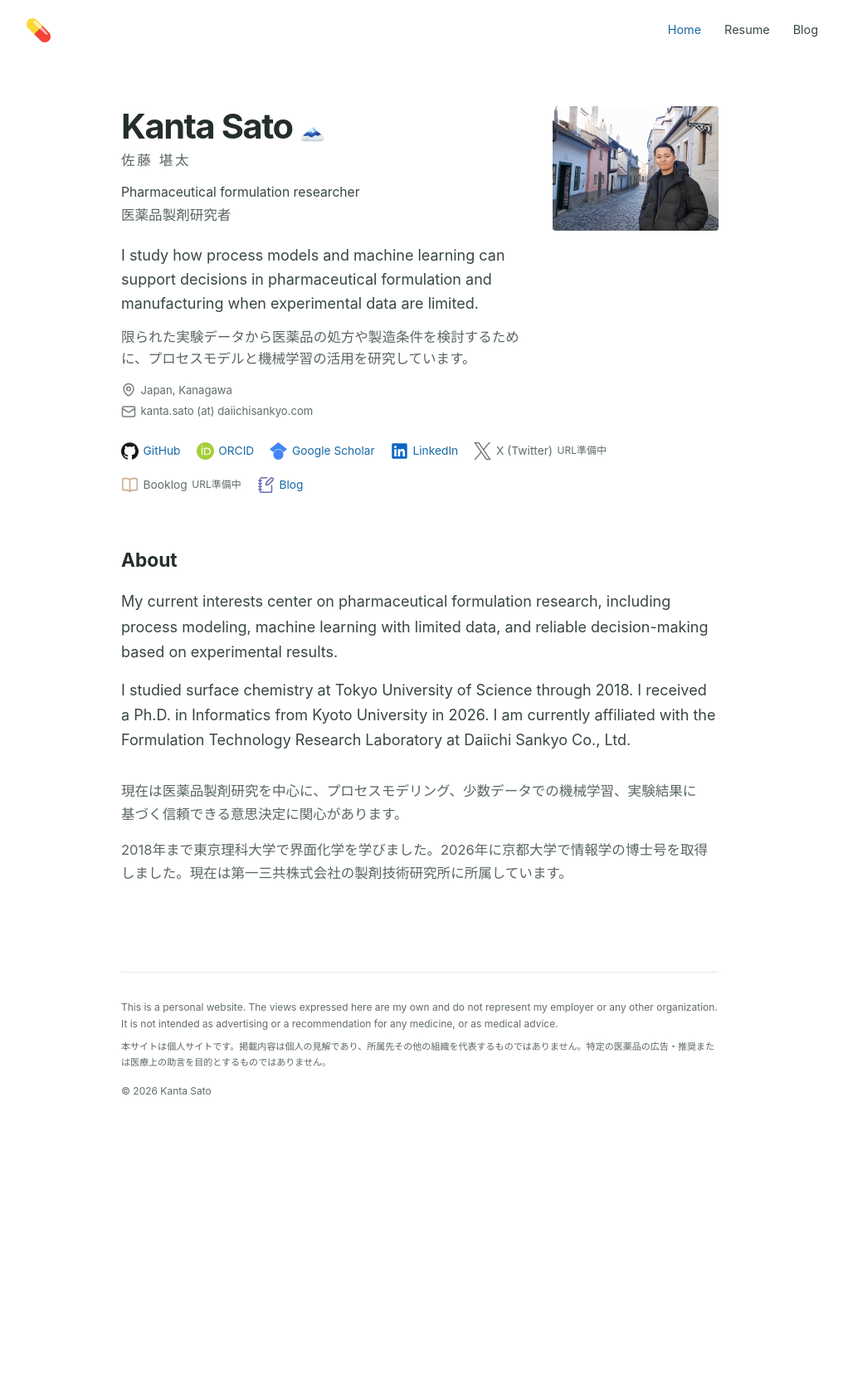
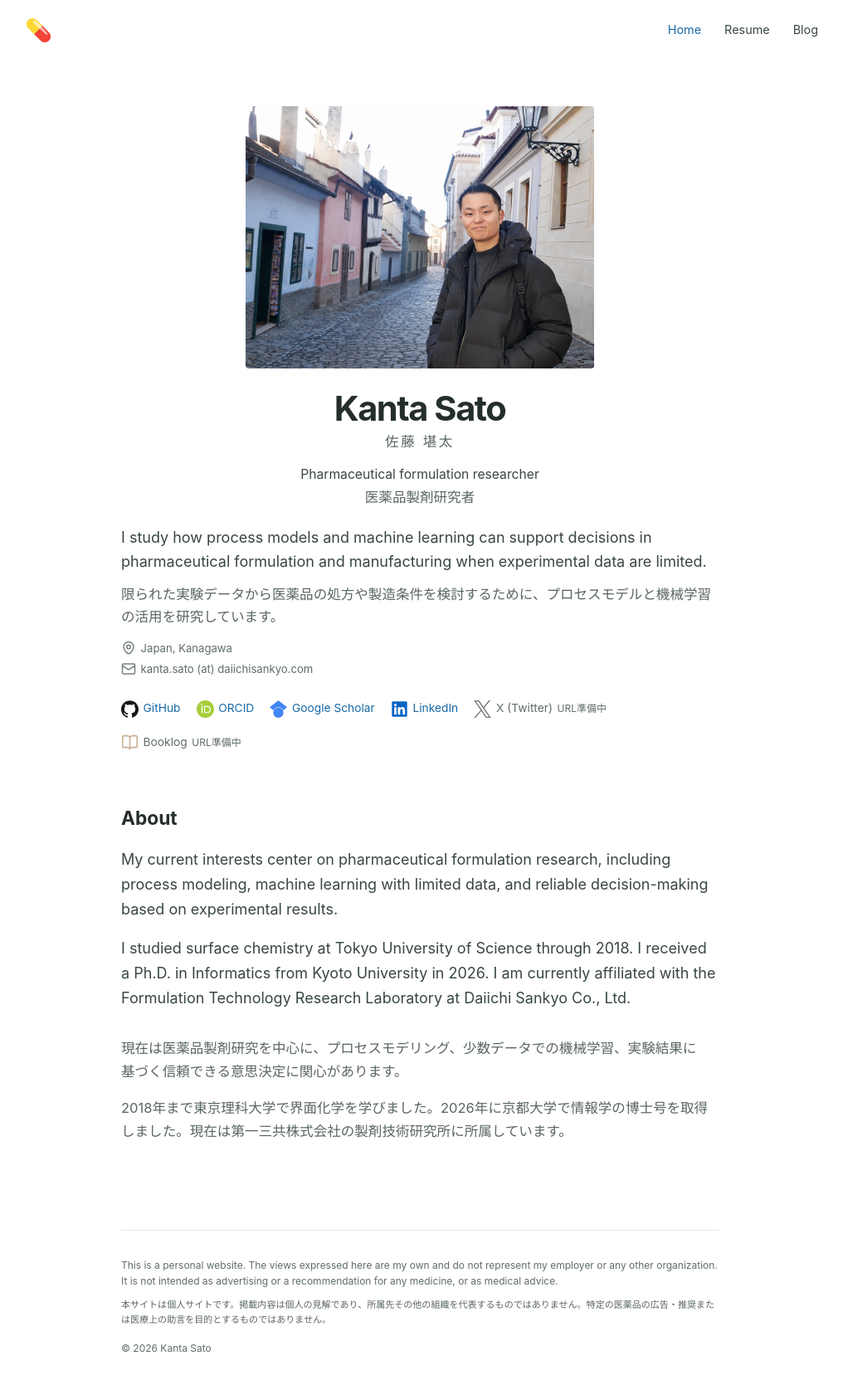
Before and after one commit to kanta-s/kanta-s.github.io, a Jekyll site: the page built from index.html, in a window 1280 px wide. Shown: the whole page at 83% size, without its empty margins (134-1150 px from the left). Built offline with Jekyll 4.4.1, drawn with Linux system fonts in a browser that asks for light colours; before the commit the page ends 1365 px from its top, so only the background shows below that.

Commit message:
Restore larger portrait above name and remove duplicate Blog link

```diff
--- a/assets/css/style.scss
+++ b/assets/css/style.scss
@@ -10,10 +10,10 @@ a{color:var(--link)}a:focus-visible{outline:2px solid var(--link);outline-offset
 .brand-mark{width:40px;height:40px;display:inline-grid;place-items:center;text-decoration:none}.brand-mark img{width:31px;height:31px;display:block}
 .main-nav{display:flex;gap:1.75rem;font-size:.9rem}.main-nav a{padding:.5rem 0;color:var(--ink);text-decoration:none}.main-nav a:hover,.main-nav a[aria-current=page]{color:var(--link)}
 .page-frame{width:min(88%,720px);margin-inline:auto;flex:1;padding:3.5rem 0 5.5rem}h1,h2,h3,dt{color:var(--heading)}h1{margin:0 0 3.2rem;font-size:clamp(2.25rem,7vw,3.2rem);font-weight:700;letter-spacing:-.035em;line-height:1.15}h2{margin:0 0 1rem;font-size:1.42rem;font-weight:700}p{margin:0 0 1rem}p[lang=ja],dd[lang=ja]{color:#596662;font-size:.92em}
-.profile-intro{text-align:left}.profile-overview{display:grid;grid-template-columns:minmax(0,1fr) 200px;align-items:start;gap:2rem}.profile-copy{min-width:0}.profile-copy h1{margin:0;font-size:clamp(2rem,5vw,2.6rem);line-height:1.2}.profile-copy h1 span{font-size:.6em;vertical-align:.08em}.portrait{width:200px;max-width:100%;height:auto;margin:0;display:block;border-radius:4px}.research-summary{margin:1.25rem 0 0;line-height:1.6}.research-summary+.research-summary{margin-top:.75rem}.name-japanese{margin:.1rem 0 .75rem;color:var(--muted);font-size:.82rem;letter-spacing:.16em}.role-line{margin:0;font-size:.98rem}.role-line-ja{margin-top:.05rem;color:var(--muted);font-size:.84rem}.profile-details{margin:.85rem 0 0;display:flex;flex-direction:column;align-items:flex-start;gap:.2rem;color:var(--muted);font-size:.82rem;font-style:normal}.profile-details p{margin:0;display:inline-flex;align-items:center;gap:.35rem;overflow-wrap:anywhere}.profile-details img{width:18px;height:18px;display:block;flex:0 0 auto}
+.profile-intro{text-align:left}.profile-overview{display:grid;grid-template-columns:minmax(0,1fr);gap:1.5rem}.profile-copy{min-width:0}.profile-copy h1{margin:0;font-size:clamp(2rem,5vw,2.6rem);line-height:1.2}.profile-copy h1,.profile-copy .name-japanese,.profile-copy .role-line{text-align:center}.portrait{width:min(100%,420px);height:auto;margin:0 auto;display:block;border-radius:4px}.research-summary{margin:1.25rem 0 0;line-height:1.6}.research-summary+.research-summary{margin-top:.75rem}.name-japanese{margin:.1rem 0 .75rem;color:var(--muted);font-size:.82rem;letter-spacing:.16em}.role-line{margin:0;font-size:.98rem}.role-line-ja{margin-top:.05rem;color:var(--muted);font-size:.84rem}.profile-details{margin:.85rem 0 0;display:flex;flex-direction:column;align-items:flex-start;gap:.2rem;color:var(--muted);font-size:.82rem;font-style:normal}.profile-details p{margin:0;display:inline-flex;align-items:center;gap:.35rem;overflow-wrap:anywhere}.profile-details img{width:18px;height:18px;display:block;flex:0 0 auto}
 .profile-links{margin:1.3rem 0 0;display:flex;justify-content:flex-start;flex-wrap:wrap;gap:.55rem 1.2rem;font-size:.86rem}.profile-links a,.profile-link{display:inline-flex;align-items:center;gap:.35rem;min-height:32px;text-decoration:none}.profile-links img{width:21px;height:21px;display:block;flex:0 0 auto}.is-pending{color:var(--muted)}.is-pending img{opacity:.55}.profile-links small{font-size:.75rem;font-weight:400}
 .about-section{margin-top:3.5rem}.about-language+.about-language{margin-top:2rem}.resume-section{margin-top:3.75rem}.about-section p,.resume-summary{max-width:68ch}.resume-page h1{margin-bottom:0}.page-subtitle{margin:.15rem 0 1.6rem;color:var(--muted)}.resume-summary{margin:0}.resume-list{display:grid;gap:2.25rem}.resume-entry-header{display:grid;grid-template-columns:minmax(0,1fr) auto;align-items:baseline;gap:.75rem 1.5rem}.resume-date{margin:0;color:var(--muted);font-size:.9rem;font-variant-numeric:tabular-nums;font-weight:400;line-height:1.45;white-space:nowrap}.resume-entry-header h3{margin:0;font-size:1.28rem;font-weight:700;line-height:1.3}.resume-position{margin:.18rem 0 0;color:var(--ink);font-size:1rem}.resume-detail{margin:.35rem 0 0;color:var(--muted);font-size:.9rem;line-height:1.55}.resume-detail+.resume-detail{margin-top:.08rem}.plain-list{margin:0;padding-left:1.2rem}.plain-list li+li{margin-top:.35rem}
 .blog-page h1{margin-bottom:2.4rem}.post-list{display:grid;gap:2.3rem}.post-entry{padding-bottom:2.3rem;border-bottom:1px solid var(--line)}.post-entry:last-child{padding-bottom:0;border-bottom:0}.post-entry time,.post-header time{display:block;color:var(--muted);font-size:.82rem;font-variant-numeric:tabular-nums}.post-entry h2{margin:.2rem 0 .35rem;font-size:1.3rem;line-height:1.35}.post-entry h2 a{color:var(--heading);text-decoration:none}.post-entry h2 a:hover{color:var(--link)}.post-entry p{margin:0;color:var(--muted);font-size:.95rem}.blog-empty{color:var(--muted)}.back-link{margin:0 0 2.3rem;font-size:.9rem}.back-link a{text-decoration:none}.post-header{margin-bottom:2.5rem}.post-header h1{margin-bottom:.5rem}.post-content{max-width:68ch}.post-content h2{margin:2.4rem 0 .75rem}.post-content h3{margin:1.8rem 0 .6rem;font-size:1.12rem}.post-content img{max-width:100%;height:auto}.post-content pre{max-width:100%;overflow-x:auto;padding:1rem;background:#f6f8f7;border:1px solid var(--line);border-radius:4px;font-size:.85rem}.post-content code{overflow-wrap:anywhere}
 .site-footer{margin-top:auto}.footer-inner{width:min(88%,720px);margin-inline:auto;padding:2rem 0 2.5rem;border-top:1px solid var(--line);color:var(--muted);font-size:.75rem;line-height:1.65}.footer-inner p{margin-bottom:.55rem}.footer-inner .copyright{margin:1rem 0 0;color:var(--muted)}
-@media(max-width:600px){body{font-size:17px}.header-inner{min-height:64px}.main-nav{gap:1.15rem}.page-frame{padding-top:2.6rem}.profile-overview{grid-template-columns:minmax(0,1fr);gap:1.5rem}.portrait{width:180px}.profile-copy h1{font-size:2.25rem}h1{margin-bottom:2.5rem}.about-section{margin-top:3.5rem}.resume-section{margin-top:3.25rem}.resume-entry-header{gap:.5rem 1rem}.resume-entry-header h3{font-size:1.16rem}.resume-date{font-size:.84rem}}
+@media(max-width:600px){body{font-size:17px}.header-inner{min-height:64px}.main-nav{gap:1.15rem}.page-frame{padding-top:2.6rem}.profile-copy h1{font-size:2.25rem}h1{margin-bottom:2.5rem}.about-section{margin-top:3.5rem}.resume-section{margin-top:3.25rem}.resume-entry-header{gap:.5rem 1rem}.resume-entry-header h3{font-size:1.16rem}.resume-date{font-size:.84rem}}
 @media(prefers-reduced-motion:reduce){*{scroll-behavior:auto!important}}
--- a/index.html
+++ b/index.html
@@ -6,15 +6,15 @@ description: Kanta Sato (佐藤 堪太) — pharmaceutical formulation research,
 <main class="page-frame home-page">
   <section class="profile-intro" aria-labelledby="profile-name">
     <div class="profile-overview">
+      <img class="portrait" src="{{ '/assets/img/profile.jpeg' | relative_url }}" alt="Portrait of Kanta Sato" width="1447" height="1087">
       <div class="profile-copy">
-        <h1 id="profile-name">Kanta Sato <span aria-hidden="true">🗻</span></h1>
+        <h1 id="profile-name">Kanta Sato</h1>
         <p class="name-japanese" lang="ja">佐藤 堪太</p>
         <p class="role-line">Pharmaceutical formulation researcher</p>
         <p class="role-line role-line-ja" lang="ja">医薬品製剤研究者</p>
         <p class="research-summary">I study how process models and machine learning can support decisions in pharmaceutical formulation and manufacturing when experimental data are limited.</p>
         <p class="research-summary" lang="ja">限られた実験データから医薬品の処方や製造条件を検討するために、プロセスモデルと機械学習の活用を研究しています。</p>
       </div>
-      <img class="portrait" src="{{ '/assets/img/profile.jpeg' | relative_url }}" alt="Portrait of Kanta Sato" width="1447" height="1087">
     </div>
 
     <address class="profile-details" aria-label="Location and email">
@@ -37,7 +37,6 @@ description: Kanta Sato (佐藤 堪太) — pharmaceutical formulation research,
       {% else %}
         <span class="profile-link is-pending" aria-label="Booklog URL pending"><img src="{{ '/assets/img/icons/book-open.svg' | relative_url }}" alt="" aria-hidden="true"><span>Booklog</span><small>URL準備中</small></span>
       {% endif %}
-      <a href="{{ '/blog/?refresh=20260904' | relative_url }}" aria-label="Blog"><img src="{{ '/assets/img/icons/notebook-pen.svg' | relative_url }}" alt="" aria-hidden="true"><span>Blog</span></a>
     </nav>
   </section>
 
```
